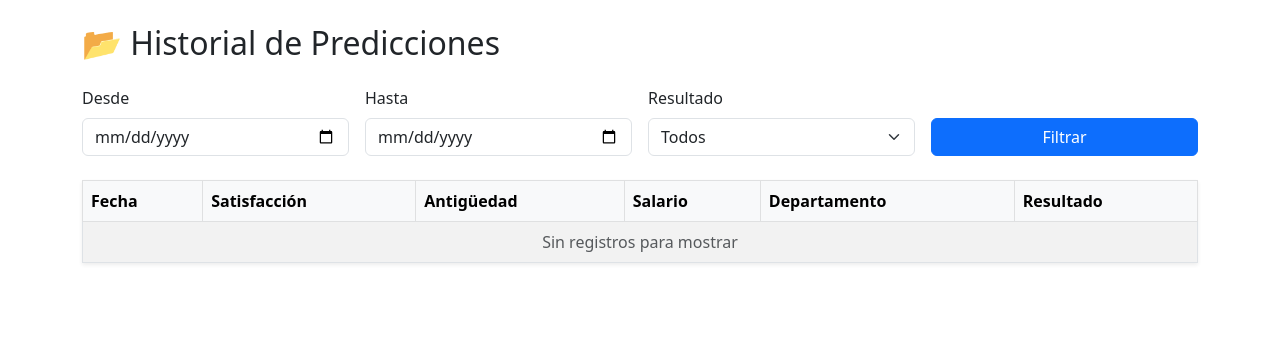
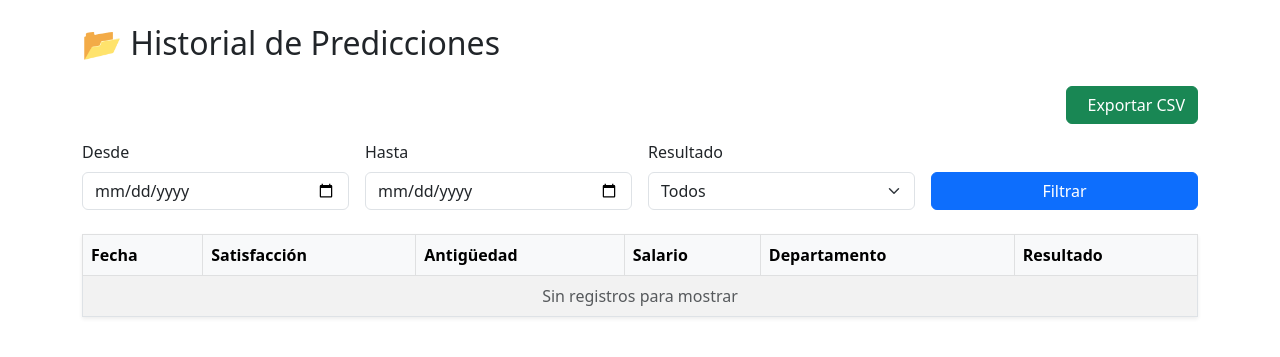
Before and after one commit to Juanseg3101/renuncias-api, a Django app: page /historial/ in a window 1280 px wide. Shown: the part 56-413 px from the top of the page. Run offline with Django 5.2, Linux system fonts and the light colour scheme; the visitor is signed in with stand-in values (Sample User, id 1); data that the repository does not hold is empty; parts of the project's set-up code (start-up, migrations or seed data) failed here and were passed over.

Commit message:
Agrego exportación a CSV en el historial de predicciones

```diff
--- a/predictor/templates/predictor/historial.html
+++ b/predictor/templates/predictor/historial.html
@@ -3,6 +3,14 @@
 {% block content %}
 <h2 class="mb-4">📂 Historial de Predicciones</h2>
 
+<!-- Botón para exportar CSV -->
+<div class="mb-3 text-end">
+  <a href="{% url 'exportar_csv' %}" class="btn btn-success">
+    <i class="fas fa-file-csv me-2"></i>Exportar CSV
+  </a>
+</div>
+
+<!-- Filtros -->
 <form method="get" class="row g-3 mb-4">
   <div class="col-md-3">
     <label class="form-label">Desde</label>
@@ -25,6 +33,7 @@
   </div>
 </form>
 
+<!-- Tabla -->
 <table class="table table-striped table-bordered shadow-sm">
   <thead class="table-light">
     <tr>
--- a/predictor/urls.py
+++ b/predictor/urls.py
@@ -4,7 +4,8 @@ from .views import (
     formulario_view,
     historial_view,
     signup_view,
-    dashboard_view  # 👈 NUEVA vista: dashboard
+    dashboard_view,
+    exportar_csv_view  # ✅ NUEVA vista: exportación a CSV
 )
 
 urlpatterns = [
@@ -13,4 +14,5 @@ urlpatterns = [
     path('historial/', historial_view, name='historial'),            # Historial de predicciones
     path('signup/', signup_view, name='signup'),                     # Registro de nuevos usuarios
     path('dashboard/', dashboard_view, name='dashboard'),            # 📊 Dashboard estadístico
+    path('exportar_csv/', exportar_csv_view, name='exportar_csv'),   # 📤 Exportar historial a CSV
 ]
--- a/predictor/views.py
+++ b/predictor/views.py
@@ -142,3 +142,27 @@ def dashboard_view(request):
         'no_renuncias': no_renuncias,
         'por_mes': list(por_mes),
     })
+import csv
+from django.http import HttpResponse
+
+@login_required
+def exportar_csv_view(request):
+    predicciones = HistorialPrediccion.objects.filter(usuario=request.user).order_by('-fecha')
+
+    response = HttpResponse(content_type='text/csv')
+    response['Content-Disposition'] = 'attachment; filename="historial_predicciones.csv"'
+
+    writer = csv.writer(response)
+    writer.writerow(['Fecha', 'Satisfacción', 'Antigüedad', 'Salario', 'Departamento', 'Resultado'])
+
+    for item in predicciones:
+        writer.writerow([
+            item.fecha.strftime("%Y-%m-%d %H:%M"),
+            item.satisfaccion,
+            item.antiguedad,
+            item.salario,
+            item.departamento,
+            "Renunciaría" if item.resultado else "No renunciaría"
+        ])
+
+    return response
```
